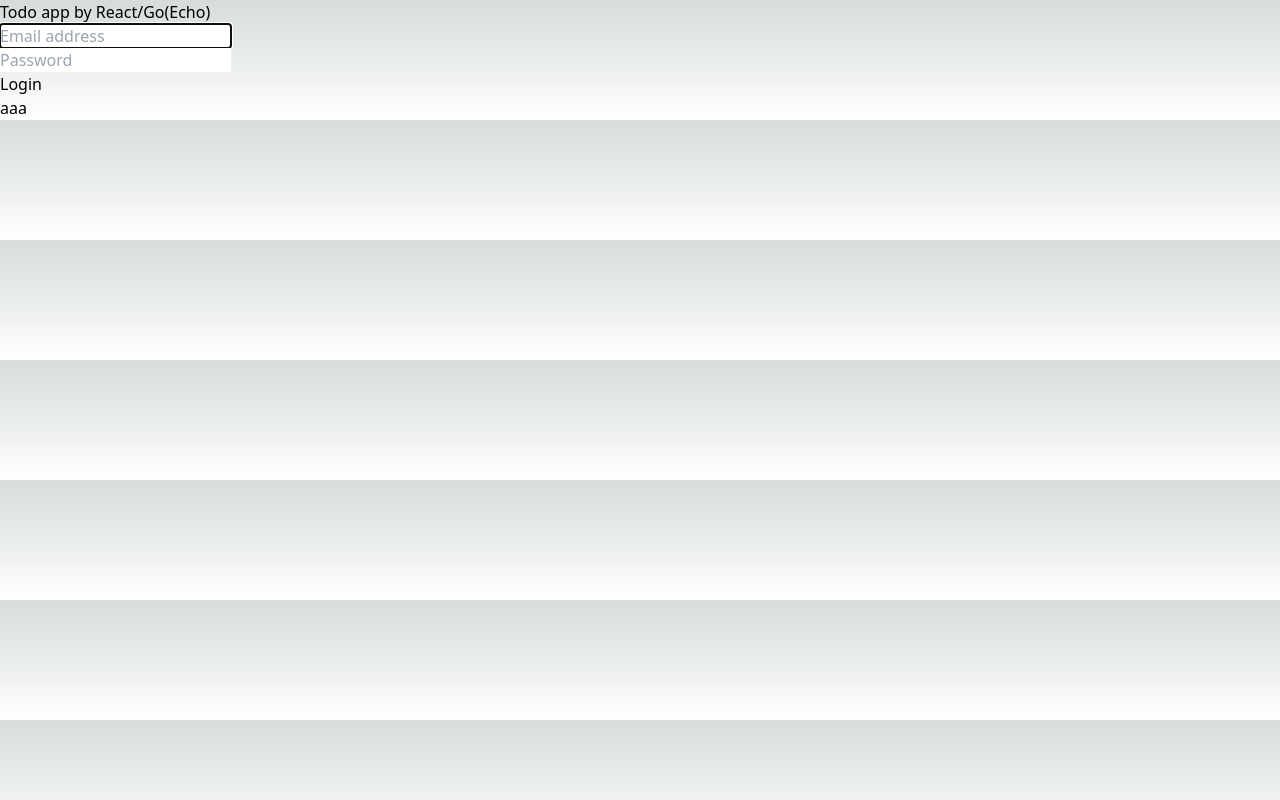
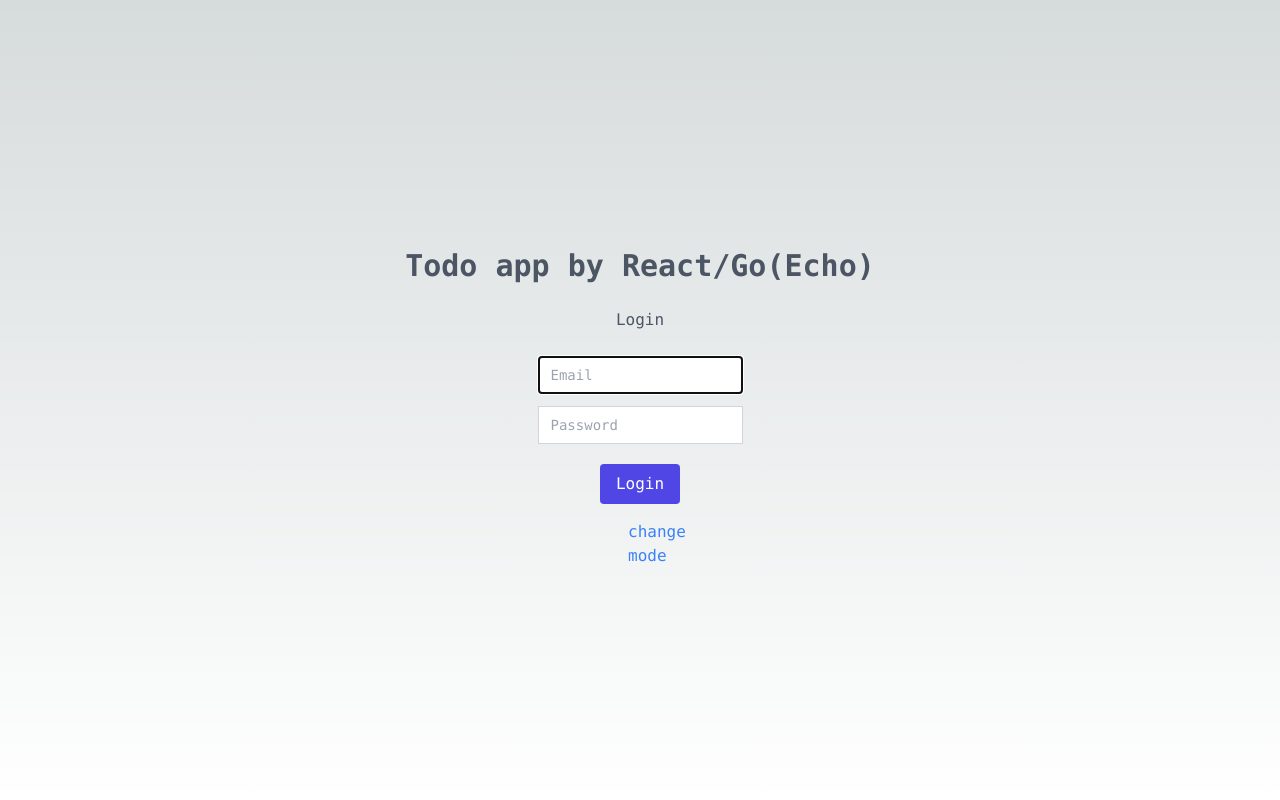
Before and after one commit to hiroky1983/homework-client, a Next.js app: page / in a window 1280 px wide. Built offline with nearby package versions, Linux system fonts and the light colour scheme; no server answers.

Commit message:
認証の実装

```diff
--- a/package.json
+++ b/package.json
@@ -15,6 +15,7 @@
     "@tanstack/react-query": "^5.17.9",
     "axios": "^1.6.5",
     "next": "14.0.4",
+    "next-ssr": "^0.0.9",
     "react": "^18",
     "react-dom": "^18",
     "react-hook-form": "^7.49.2",
--- a/src/app/layout.tsx
+++ b/src/app/layout.tsx
@@ -3,7 +3,6 @@
 import './globals.css'
 
 import { AppProvider } from '@/provider/queryProvider'
-import { useCookie } from '@/hooks/useSetCookie'
 
 // const inter = Inter({ subsets: ['latin'] })
 
@@ -17,8 +16,6 @@
 }: {
   children: React.ReactNode
 }) {
-  const { getCsrfToken } = useCookie()
-
   return (
     <html lang="ja">
       <body>
--- a/src/components/Auth.tsx
+++ b/src/components/Auth.tsx
@@ -1,30 +1,38 @@
 'use client'
+import React, { useEffect, useState } from 'react'
+import type { SubmitHandler } from 'react-hook-form'
+import { useForm } from 'react-hook-form'
 import { useMutateAuth } from '@/hooks/useMutateAuth'
-import React, { FormEvent, useState } from 'react'
+import type { Credential, IsLogin } from '@/types'
+import { useCookie } from '@/hooks/useSetCookie'
 
 export const Auth = () => {
-  const [email, setEmail] = useState('')
-  const [pw, setPw] = useState('')
+  const { register, handleSubmit } = useForm<Credential>()
+
   const [isLogin, setIsLogin] = useState(true)
   const { loginMutation, registerMutation } = useMutateAuth()
+  const { getCsrfToken } = useCookie()
 
-  const submitAuthHandler = async (e: FormEvent<HTMLFormElement>) => {
-    e.preventDefault()
+  useEffect(() => {
+    getCsrfToken()
+  }, [])
+
+  const submitAuthHandler: SubmitHandler<Credential> = async (data) => {
     if (isLogin) {
       loginMutation.mutate({
-        email: email,
-        password: pw,
+        email: data.email,
+        password: data.password,
       })
     } else {
       await registerMutation
         .mutateAsync({
-          email: email,
-          password: pw,
+          email: data.email,
+          password: data.password,
         })
         .then(() =>
           loginMutation.mutate({
-            email: email,
-            password: pw,
+            email: data.email,
+            password: data.password,
           })
         )
     }
@@ -36,45 +44,42 @@
           Todo app by React/Go(Echo)
         </span>
       </div>
-      {/* <h2 className="my-6">{isLogin ? 'Login' : 'Create a new account'}</h2> */}
-      <form onSubmit={submitAuthHandler}>
+      <h2 className="my-6">{isLogin ? 'Login' : 'Create a new account'}</h2>
+      <form onSubmit={handleSubmit(submitAuthHandler)}>
         <div>
           <input
+            {...register('email', { required: true })}
             className="mb-3 px-3 text-sm py-2 border border-gray-300"
             name="email"
             type="email"
             autoFocus
-            placeholder="Email address"
-            onChange={(e) => setEmail(e.target.value)}
-            value={email}
+            placeholder="Email"
           />
         </div>
         <div>
           <input
+            {...register('password', { required: true })}
             className="mb-3 px-3 text-sm py-2 border border-gray-300"
             name="password"
             type="password"
             placeholder="Password"
-            onChange={(e) => setPw(e.target.value)}
-            value={pw}
           />
         </div>
         <div className="flex justify-center my-2">
           <button
             className="disabled:opacity-40 py-2 px-4 rounded text-white bg-indigo-600"
-            disabled={!email || !pw}
             type="submit"
           >
             {isLogin ? 'Login' : 'Sign Up'}
           </button>
         </div>
       </form>
-      <button
+      <div
         onClick={() => setIsLogin(!isLogin)}
         className="h-6 w-6 my-2 text-blue-500 cursor-pointer"
       >
-        aaa
-      </button>
+        change mode
+      </div>
     </div>
   )
 }
--- a/src/hooks/useMutateAuth.ts
+++ b/src/hooks/useMutateAuth.ts
@@ -1,10 +1,10 @@
 import { useMutation } from '@tanstack/react-query'
 import axios from 'axios'
 
+import { useRouter } from 'next/navigation'
 import { useError } from './useError'
 import useStore from '@/store'
 import type { Credential } from '@/types'
-import { useRouter } from 'next/navigation'
 
 export const useMutateAuth = () => {
   const router = useRouter()
--- a/src/hooks/useSetCookie.ts
+++ b/src/hooks/useSetCookie.ts
@@ -3,7 +3,7 @@
 export const useCookie = () => {
   axios.defaults.withCredentials = true
   const getCsrfToken = async () => {
-    const { data } = await axios.get('/api/csrf') // Next.jsのAPIルートを呼び出す
+    const { data } = await axios.get(`${process.env.NEXT_PUBLIC_API_URL}/csrf`) // Next.jsのAPIルートを呼び出す
     axios.defaults.headers.common['X-CSRF-Token'] = data.csrf_token
   }
   return { getCsrfToken }
--- a/src/types/index.ts
+++ b/src/types/index.ts
@@ -5,3 +5,7 @@
   email: string
   password: string
 }
+
+export type IsLogin = {
+  isLogin: boolean
+}
--- a/tailwind.config.ts
+++ b/tailwind.config.ts
@@ -2,9 +2,9 @@
 
 const config: Config = {
   content: [
-    './pages/**/*.{js,ts,jsx,tsx,mdx}',
-    './components/**/*.{js,ts,jsx,tsx,mdx}',
-    './app/**/*.{js,ts,jsx,tsx,mdx}',
+    './src/pages/**/*.{js,ts,jsx,tsx,mdx}',
+    './src/components/**/*.{js,ts,jsx,tsx,mdx}',
+    './src/app/**/*.{js,ts,jsx,tsx,mdx}',
   ],
   theme: {
     extend: {
```
Also changed, not shown: 2 other files (tests, documents, lock files or other folders).
